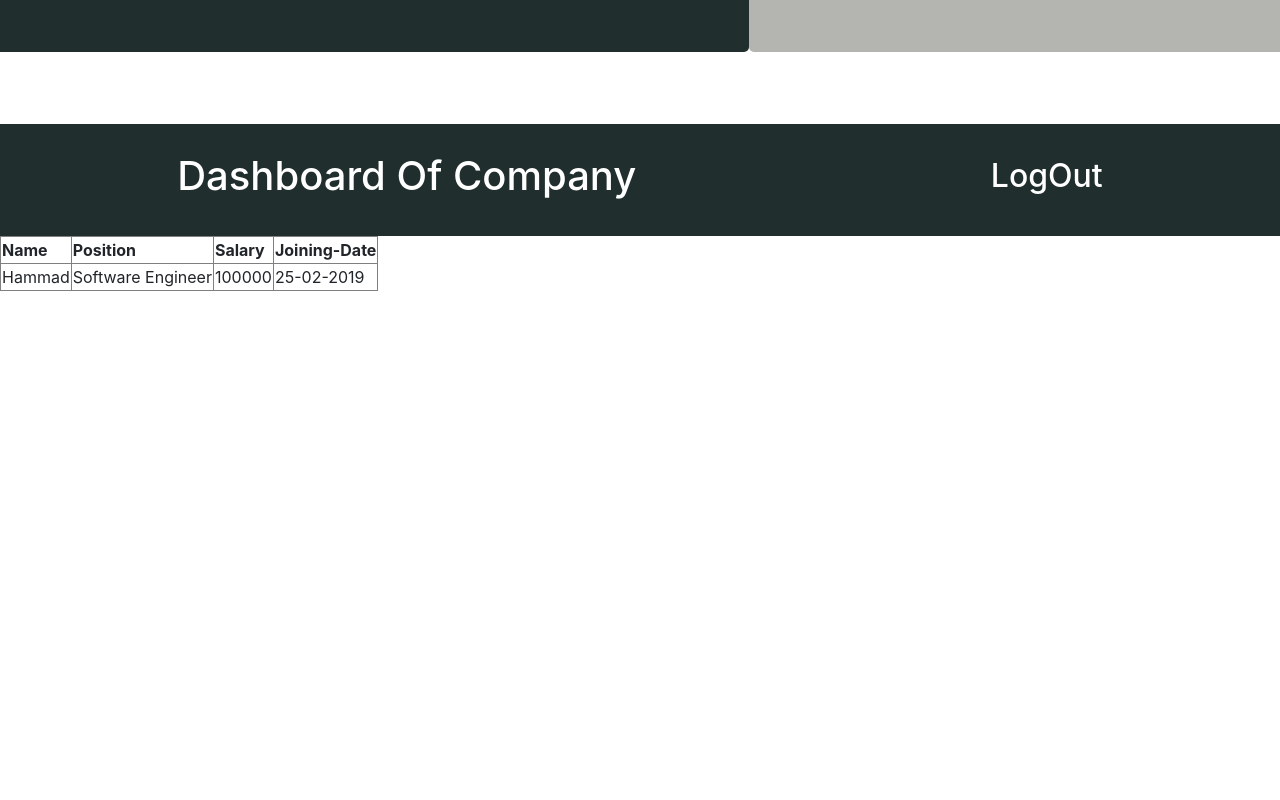
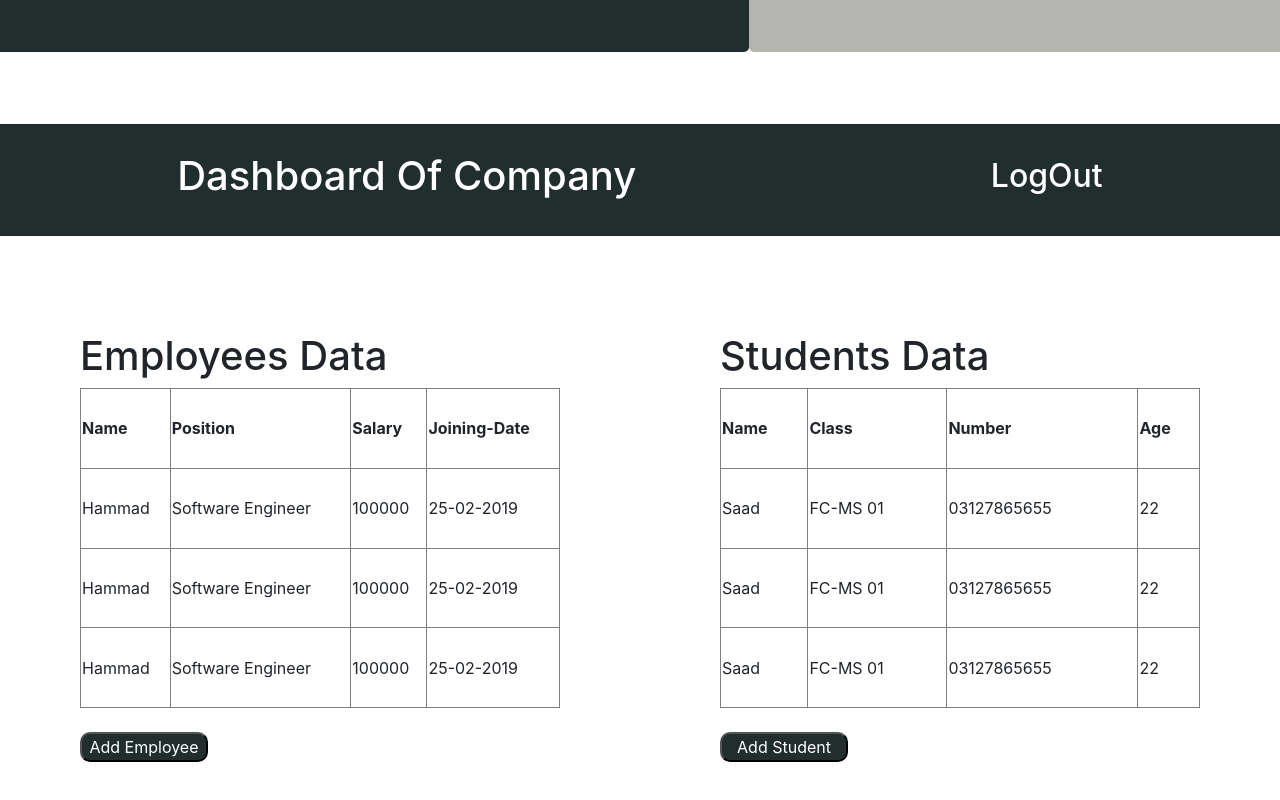
Before and after one commit to areebshakeel/QApp, a React (Create React App) app: page / in a window 1280 px wide. Shown: the part 748-1548 px from the top of the page. Before the commit the page ends 1039 px from the top, so only its background shows below. Built offline with nearby package versions, Linux system fonts and the light colour scheme.

Commit message:
1dash done

```diff
--- a/src/views/dashboard/index.js
+++ b/src/views/dashboard/index.js
@@ -27,10 +27,16 @@ function DashboardCompany(){
             </Col>
         </Row>
         {/* navbar ends */}
-        <Row>
+
+
+        <Row style={{display: 'flex', justifyContent: 'space-around', alignItems: 'center', marginTop: '6rem'}}>
+
+            {/* first table starts */}
             <Col>
 
-                <table border='1'>
+               <h1>Employees Data</h1>
+
+                <table style={{height: '20rem', width:'30rem'}} border='1'>
                     <tr>
                         <th>Name</th>
                         <th>Position</th>
@@ -44,12 +50,101 @@ function DashboardCompany(){
                         <td>100000</td>
                         <td>25-02-2019</td>
                     </tr>
+                    <tr>
+                        <td>Hammad</td>
+                        <td>Software Engineer</td>
+                        <td>100000</td>
+                        <td>25-02-2019</td>
+                    </tr>
+                    <tr>
+                        <td>Hammad</td>
+                        <td>Software Engineer</td>
+                        <td>100000</td>
+                        <td>25-02-2019</td>
+                    </tr>
 
 
                 </table>
+                <br/>
+
+                <button
+
+                style={{
+
+                    backgroundColor: 'rgb(32, 46, 46)',
+                    color: 'white',
+                    borderRadius: '10px',
+                    width:'8rem'
+
+
+                }}
+
+                >Add Employee</button>
 
             </Col>
+            {/* first table ends */}
+
+
+            {/* second table starts */}
+            <Col>
+              <h1>Students Data</h1>
+
+               <table style={{height: '20rem', width:'30rem'}} border='1'>
+                  <tr>
+                      <th>Name</th>
+                      <th>Class</th>
+                       <th>Number</th>
+                      <th>Age</th>
+
+                 </tr>
+                 <tr>
+                     <td>Saad</td>
+                     <td>FC-MS 01</td>
+                     <td>03127865655</td>
+                     <td>22</td>
+                </tr>
+                <tr>
+                     <td>Saad</td>
+                     <td>FC-MS 01</td>
+                     <td>03127865655</td>
+                     <td>22</td>
+                </tr>
+                <tr>
+                     <td>Saad</td>
+                     <td>FC-MS 01</td>
+                     <td>03127865655</td>
+                     <td>22</td>
+                </tr>
+
+
+
+              </table>
+              <br/>
+              <button
+
+style={{
+
+    backgroundColor: 'rgb(32, 46, 46)',
+    color: 'white',
+    borderRadius: '10px',
+    width:'8rem'
+
+
+}}
+
+>Add Student</button>
+
+          </Col>
+          {/* second table ends */}
+
+
+
         </Row>
+
+
+        <br/><br/>
+
+
 
 
         </>
```
